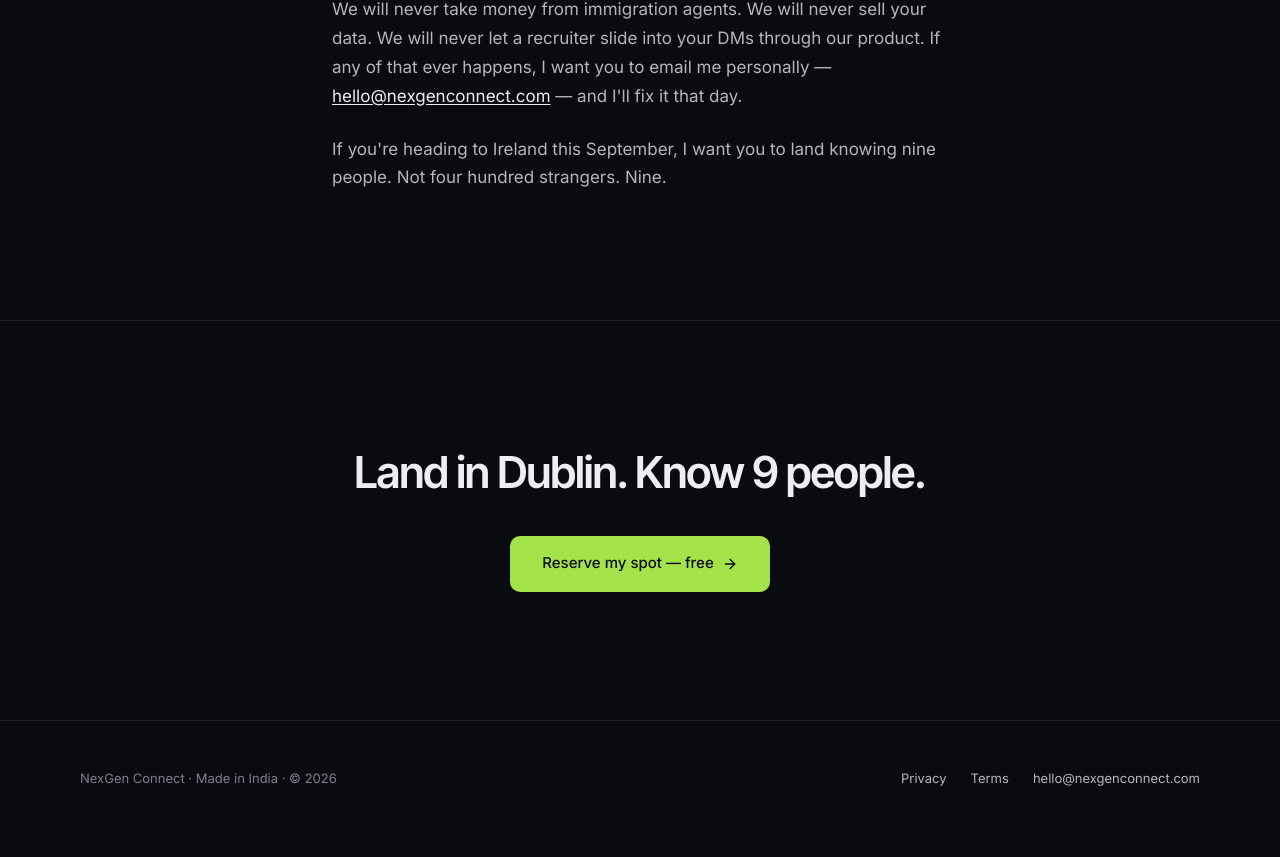
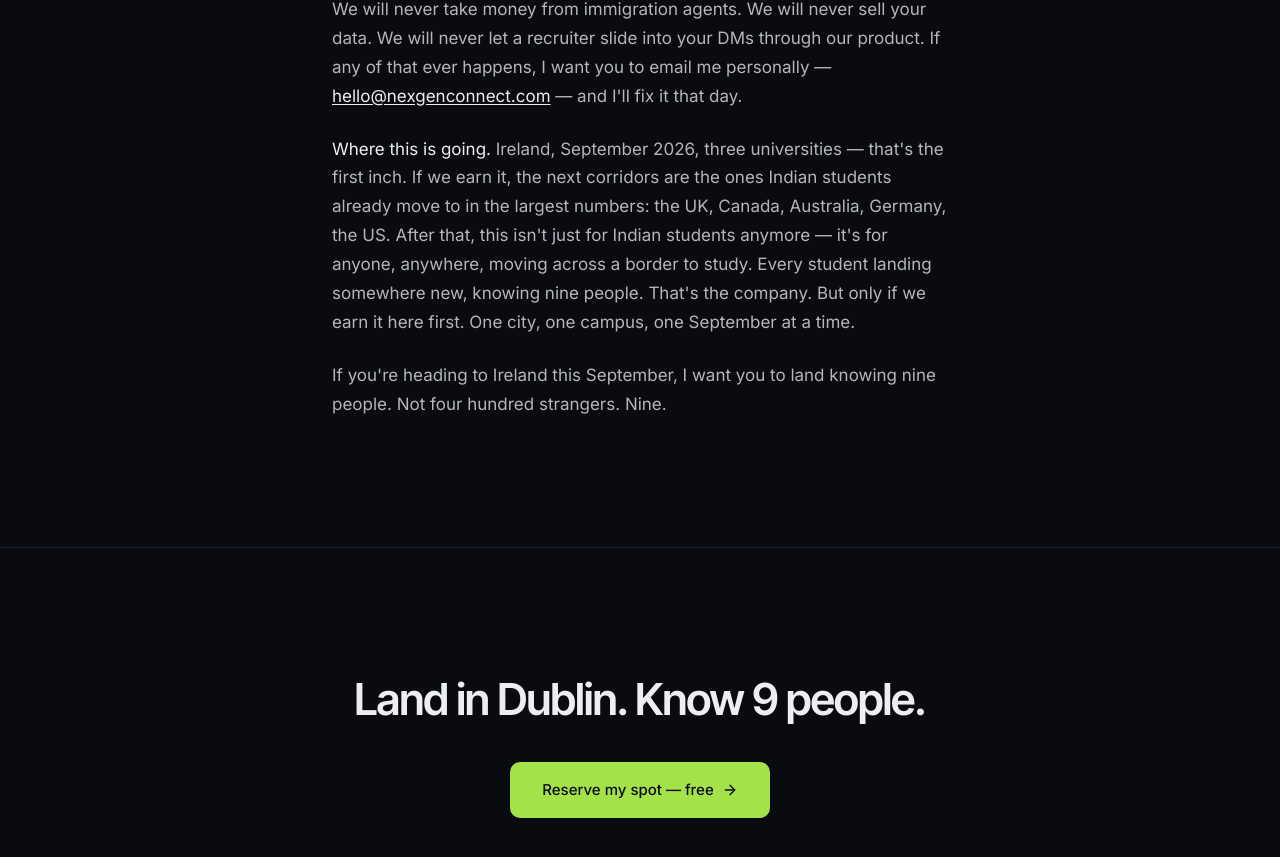
Before and after one commit to Aayush5151/nexgen-connect, a Next.js app: page /founder in a window 1280 px wide. Shown: the part 1410-2267 px from the top of the page. Before the commit the page ends 2246 px from the top, so only its background shows below. Built offline with nearby package versions, Linux system fonts and the light colour scheme; no server answers.

Commit message:
feat(founder): add vision paragraph — Ireland first, then every corridor
Co-Authored-By: Claude Opus 4.7 (1M context) <noreply@anthropic.com>

```diff
--- a/src/app/founder/page.tsx
+++ b/src/app/founder/page.tsx
@@ -100,6 +100,17 @@ export default function FounderPage() {
                 — and I&apos;ll fix it that day.
               </p>
               <p>
+                <span className="text-[color:var(--color-fg)]">Where this is going.</span>{" "}
+                Ireland, September 2026, three universities — that&apos;s the first inch.
+                If we earn it, the next corridors are the ones Indian students already
+                move to in the largest numbers: the UK, Canada, Australia, Germany, the
+                US. After that, this isn&apos;t just for Indian students anymore —
+                it&apos;s for anyone, anywhere, moving across a border to study. Every
+                student landing somewhere new, knowing nine people. That&apos;s the
+                company. But only if we earn it here first. One city, one campus, one
+                September at a time.
+              </p>
+              <p>
                 If you&apos;re heading to Ireland this September, I want you
                 to land knowing nine people. Not four hundred strangers.
                 Nine.
```
